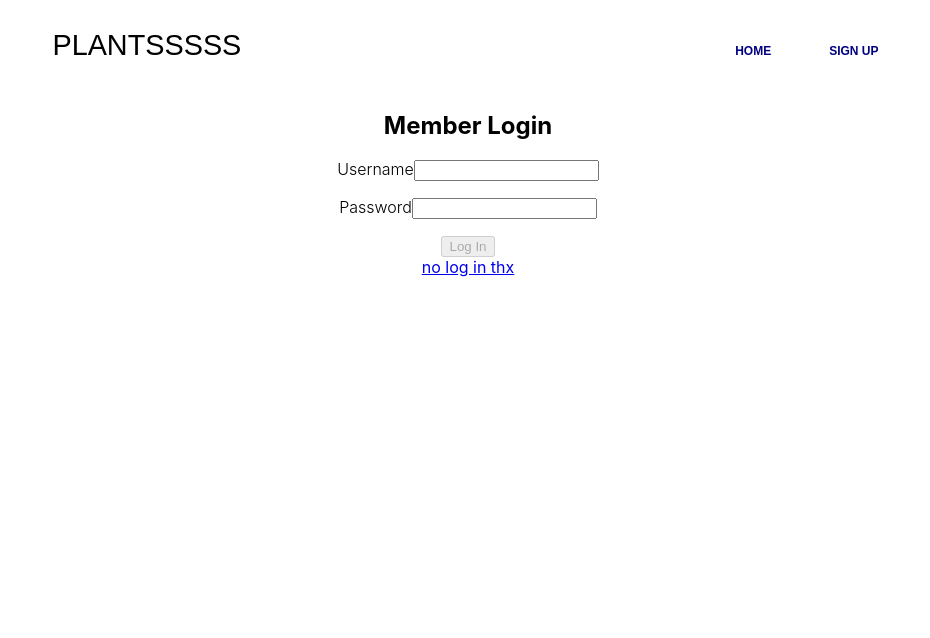
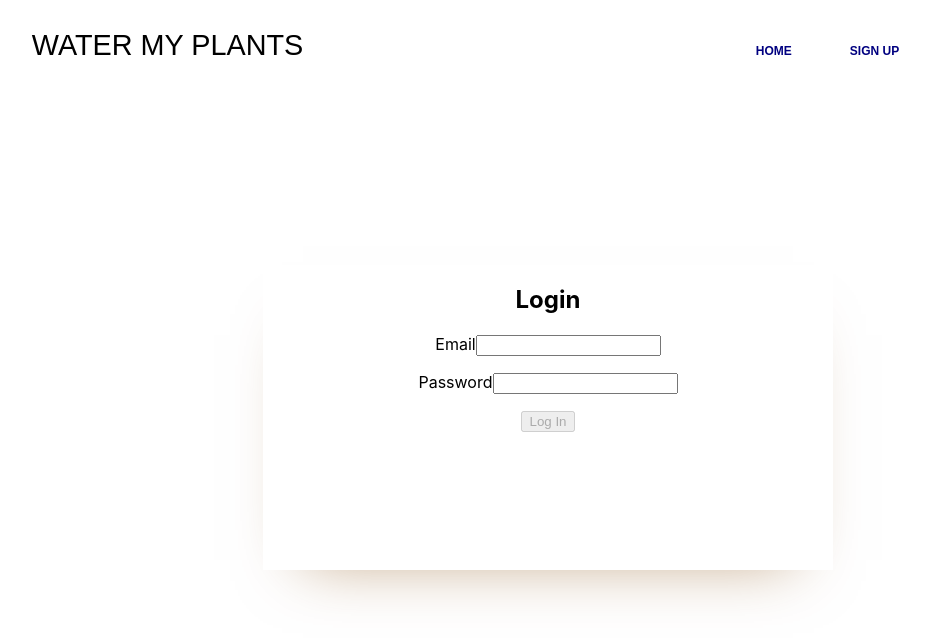
Before and after one commit to taylorfriesen6/frontend, a React (Create React App) app in the folder my-app/: page /login in a window 1280 px wide. Shown: the top 638 px of the page, without its empty margins (172-1102 px from the left). Built offline with nearby package versions, Linux system fonts and the light colour scheme.

Commit message:
lil home/login/signup updates

```diff
--- a/my-app/src/actions/index.js
+++ b/my-app/src/actions/index.js
@@ -11,10 +11,12 @@ import {
   import axios from "axios";
   import { useHistory } from "react-router-dom";
 
+  const urlBase = "http://localhost:5000/api"
+
   export const signupUser = (user) => (dispatch) => {
     dispatch({ type: REGISTER_USER_START });
     axios
-      .post("https://family-recipes-cookbook.herokuapp.com/user/register", user)
+      .post(`${urlBase}/login`, user)
       .then((res) => {
         dispatch({ type: REGISTER_USER_SUCCESS, payload: res.data });
       })
@@ -26,14 +28,14 @@ import {
       });
   };
 
-  // login feature
-  // Returns: { "user": { "user_id: 1, "username": "UniqueUsername" }, "token": "Authentication Token" }
 
   export const loginUser = (payload) => (dispatch) => {
     dispatch({ type: LOGIN_USER_START });
 
+
+
     axios
-      .post("https://family-recipes-cookbook.herokuapp.com/user/login", payload)
+      .post(`${urlBase}/login`, payload)
       .then((res) => {
         dispatch({
           type: LOGIN_USER_SUCCESS,
--- a/my-app/src/components/Home.js
+++ b/my-app/src/components/Home.js
@@ -2,27 +2,30 @@ import React from "react";
 import {Link} from "react-router-dom";
 import styled from 'styled-components';
 
+
 const StyledHome = styled.div`
-    background-color: ${pr => pr.theme.lightestColor};
+  position: absolute;
+  width: 570px;
+  height: 589px;
+  left: 435px;
+  top: 265px;
 
+  background: #FFFFFF;
+  box-shadow: 0px 30px 60px -40px rgba(130, 70, 0, 0.5);
+`;
 
-    text-align: center;
-
-    img {
-        width: 50%;
-        border: 5px solid black;
-    }
-`;
+// const StyledPika = styled.div`
+//     background-image: url(${props => props.img});
+// `;
 
 const Home = () => {
 
     return(
             <StyledHome>
                 <div class='home'>
-                    <h1>Water My Plants</h1>
+                    <h1>WMP 💦</h1>
                     <p>keep up with your plants :D</p>
-                    <div class='links-div'>
-                        {/* <Link to="/login">Log In</Link> <Link to="/signup">Sign Up</Link> */}
+                    <div>
                         "pic of plants goes here"
                     </div>
                 </div>
--- a/my-app/src/components/Login.js
+++ b/my-app/src/components/Login.js
@@ -10,19 +10,12 @@ import { connect } from "react-redux";
 import { loginUser } from "../actions";
 
 
-//styling for Login function
+
 const StyledLogin = styled.div`
-  background-color: ${pr => pr.theme.lightestColor};
+  background: #E5E5E5;
 
 
 `
-const StyledLink =styled.div `
-    color: ${pr => pr.theme.fontColor};
-    white-space: ${pr => pr.theme.whiteSpace};
-    background-color: ${pr => pr.theme.lightestColor};
-
-  `
-
 
 const initialFormValues = {
   username: "",
@@ -37,7 +30,6 @@ const initialDisabled = true;
 
 
 const Login = (props) => {
-
 
   const [formValues, setFormValues] = useState(initialFormValues);
   const [formErrors, setFormErrors] = useState(initialFormErrors);
@@ -65,7 +57,7 @@ const Login = (props) => {
       password: formValues.password.trim(),
     };
 
-    props.history.push("/dashboard")
+    props.history.push("/collection")
 
     props.loginUser(loginSubmit);
 
@@ -79,7 +71,6 @@ const Login = (props) => {
     <StyledLogin className="login">
 
       <div>
-
       <LoginForm
         values={formValues}
         change={inputChange}
@@ -87,11 +78,7 @@ const Login = (props) => {
         disabled={disabled}
         errors={formErrors}
       />
-
-      <StyledLink>
-        {props.error && <div style={{ color: "red" }}>{props.error}</div>}
-        <Link to="/">no log in thx</Link>
-      </StyledLink>
+      {props.error && <div style={{ color: "red" }}>{props.error}</div>}
       </div>
     </StyledLogin>
   );
--- a/my-app/src/components/LoginForm.js
+++ b/my-app/src/components/LoginForm.js
@@ -3,13 +3,14 @@ import styled from 'styled-components'
 
 //styling for loginform
 const StyledLoginForm = styled.form`
-    color: ${pr => pr.theme.fontColor};
-    font-weight: 300;
-    background-color: ${pr => pr.theme.secondaryColor};
-    display: ${pr => pr.theme.display};
-    justify-content: ${pr => pr.theme.justifyContent};
-    flex-wrap: ${pr => pr.theme.flexWrap};
-    border-radius: ${pr => pr.theme.borderRadius};
+    position: absolute;
+    width: 570px;
+    height: 305px;
+    left: 435px;
+    top: 265px;
+
+    background: #FFFFFF;
+    box-shadow: 0px 30px 60px -40px rgba(130, 70, 0, 0.5);
 
     h2{
     font-family: ${pr => pr.theme.fontFamily};
@@ -49,19 +50,19 @@ const LoginForm = (props) => {
 
   return (
     <StyledLoginForm className="loginformcontainer" onSubmit={onSubmit}>
-      <h2>Member Login</h2>
+      <h2>Login</h2>
       <div>
         <p>
           <label>
-            Username
+            Email
             <input
-              value={values.username}
+              value={values.email}
               onChange={onChange}
-              name="username"
+              name="email"
               type="text"
             />
           </label>
-          <span className="error">{errors.username}</span>
+          <span className="error">{errors.email}</span>
         </p>
         <p>
           <label>
--- a/my-app/src/components/LoginSchema.js
+++ b/my-app/src/components/LoginSchema.js
@@ -1,8 +1,8 @@
 import * as yup from 'yup'
 
 const LoginSchema = yup.object().shape({
-    username: yup.string()
-    .required('Username is required'),
+    email: yup.string()
+    .email().required("Valid email is required"),
     password: yup.string()
     .required('Password is required'),
 })
--- a/my-app/src/components/NavBar.js
+++ b/my-app/src/components/NavBar.js
@@ -22,14 +22,14 @@ const NavBar = ({isLoggedIn, userLogout}) => {
     return(
       <NavStyle>
       <div>
-        <TitleStyle>Plantsssss</TitleStyle>
+        <TitleStyle>Water My Plants</TitleStyle>
       </div>
       <LinksStyle>
         <div>
           <NavLink exact activeClassName="active" to="/">Home</NavLink>
         </div>
         <div>
-          <NavLink activeClassName="active" to="/dashboard">Dashboard</NavLink>
+          <NavLink activeClassName="active" to="/addplants">Add Plants</NavLink>
         </div>
         <div>
           <button onClick={handleLogout}>logout</button>
@@ -42,7 +42,7 @@ const NavBar = ({isLoggedIn, userLogout}) => {
   return (
     <NavStyle>
       <div>
-        <TitleStyle>Plantsssss</TitleStyle>
+        <TitleStyle>Water My Plants</TitleStyle>
       </div>
       <LinksStyle>
         <div>
--- a/my-app/src/components/SignUp.js
+++ b/my-app/src/components/SignUp.js
@@ -8,10 +8,6 @@ import { signupUser } from "../actions/index";
 import SignUpSchema from "./SignUpSchema";
 import { useHistory } from "react-router-dom";
 
-// import axios from 'axios'
-
-// import axios from 'axios'
-// import { useHistory } from 'react-router-dom';
 
 const initialFormValues = {
   username: "",
@@ -19,6 +15,8 @@ const initialFormValues = {
   lastname: "",
   email: "",
   password: "",
+  confirmPassowrd: "",
+  phone:"",
 };
 const initialFormErrors = {
   username: "",
@@ -26,6 +24,8 @@ const initialFormErrors = {
   lastname: "",
   email: "",
   password: "",
+  confirmPassowrd: "",
+  number:"",
 };
 const initialDisabled = true;
 
@@ -41,9 +41,10 @@ function SignUp({ error, signupUser }) {
       firstname: formValues.firstname.trim(),
       lastname: formValues.lastname.trim(),
       email: formValues.email.trim(),
-      password: formValues.firstname.trim(),
+      password: formValues.password.trim(),
+      phone: formValues.phone.trim(),
     };
-    // Post request towards the server
+
     signupUser(signupSubmit);
     if (error) {
       setFormErrors();
@@ -54,7 +55,6 @@ function SignUp({ error, signupUser }) {
   };
 
   const inputChange = (name, value) => {
-    // Validating forum first then pluggin in the values
     yup
       .reach(SignUpSchema, name)
       .validate(value)
@@ -65,8 +65,8 @@ function SignUp({ error, signupUser }) {
         setFormErrors({ ...formErrors, [name]: err.errors[0] });
       });
 
-    // Plugging in values into FORMVALUES
-    setFormValues({
+
+  setFormValues({
       ...formValues,
       [name]: value,
     });
--- a/my-app/src/components/SignUpForm.js
+++ b/my-app/src/components/SignUpForm.js
@@ -2,42 +2,21 @@ import React from "react";
 import styled from "styled-components";
 
 const StyledSignUpForm = styled.form`
-  color: ${(pr) => pr.theme.fontColor};
+  position: absolute;
+  width: 570px;
+  height: 589px;
+  left: 435px;
+  top: 265px;
 
-  font-weight: bold;
-  background-color: ${(pr) => pr.theme.tertiaryColor};
-  display: ${(pr) => pr.theme.display};
-  justify-content: ${(pr) => pr.theme.justifyContent};
-  flex-wrap: ${(pr) => pr.theme.flexWrap};
-  border-radius: ${(pr) => pr.theme.borderRadius};
+  background: #FFFFFF;
+  box-shadow: 0px 30px 60px -40px rgba(130, 70, 0, 0.5);
+  `;
 
-  h2 {
-
-    white-space: ${(pr) => pr.theme.whiteSpace};
-    color: ${(pr) => pr.theme.fontColor};
-    background-color: ${(pr) => pr.theme.secondaryColor};
-    padding: 5%;
-  }
-  input {
-
-  }
-  button {
-    color: ${(pr) => pr.theme.fontColor};
-    white-space: ${(pr) => pr.theme.whiteSpace};
-    background-color: ${(pr) => pr.theme.primaryColor};
-  }
-
-  span {
-    color: ${(pr) => pr.theme.errorColor};
-    white-space: ${(pr) => pr.theme.whiteSpace};
-  }
-`;
 
 export default function SignUpForm({
   values,
   change,
   submit,
-  disabled,
   errors,
 }) {
   const onSubmit = (evt) => {
@@ -51,18 +30,8 @@ export default function SignUpForm({
   };
   return (
     <StyledSignUpForm className="signupformcontainer" onSubmit={onSubmit}>
-      <h2>Member Sign Up</h2>
+      <h2>Sign Up</h2>
       <div>
-        <label>
-          Username
-          <input
-            value={values.username}
-            onChange={onChange}
-            name="username"
-            type="text"
-          />
-        </label>
-        <p>{errors.username}</p>
 
         <label>
           First Name
@@ -87,6 +56,17 @@ export default function SignUpForm({
         <p>{errors.lastname}</p>
 
         <label>
+          Phone Number
+          <input
+            value={values.phone}
+            onChange={onChange}
+            name="phone"
+            type="text"
+          />
+        </label>
+        <p>{errors.phone}</p>
+
+        <label>
           Email
           <input
             value={values.email}
@@ -107,6 +87,17 @@ export default function SignUpForm({
           />
         </label>
         <p>{errors.password}</p>
+
+        <label>
+          Confirm Password
+          <input
+            value={values.confirmPassword}
+            onChange={onChange}
+            name="confirmPassword"
+            type="password"
+          />
+        </label>
+        <p>{errors.password}</p>
         <div>
           <button>Sign Up</button>
         </div>
--- a/my-app/src/components/SignUpSchema.js
+++ b/my-app/src/components/SignUpSchema.js
@@ -9,6 +9,12 @@ const SignUpSchema = yup.object().shape({
     .string()
     .required("Password is required")
     .min(7, "Must be 7 characters"),
+  confirmPassword: yup.string()
+  .oneOf([yup.ref('password'), null], 'Passwords must match'),
+  phone: yup
+  .string()
+  .required("Phone Number is required")
+  .min(10, "Must be 10 digits"),
   firstname: yup.string().required("First Name is required"),
   lastname: yup.string().required("Last name is required"),
   email: yup.string().email().required("Valid email is required"),
```
